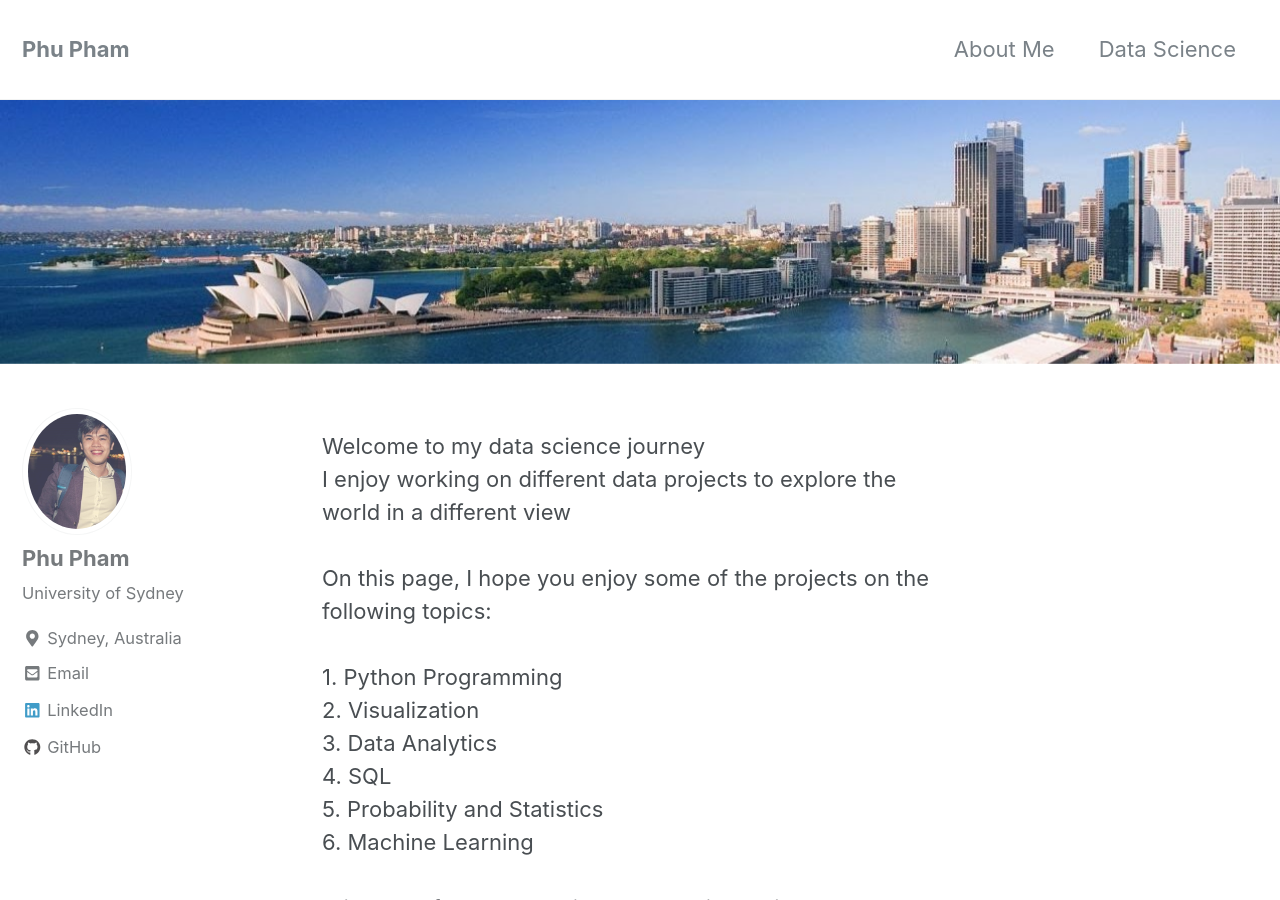
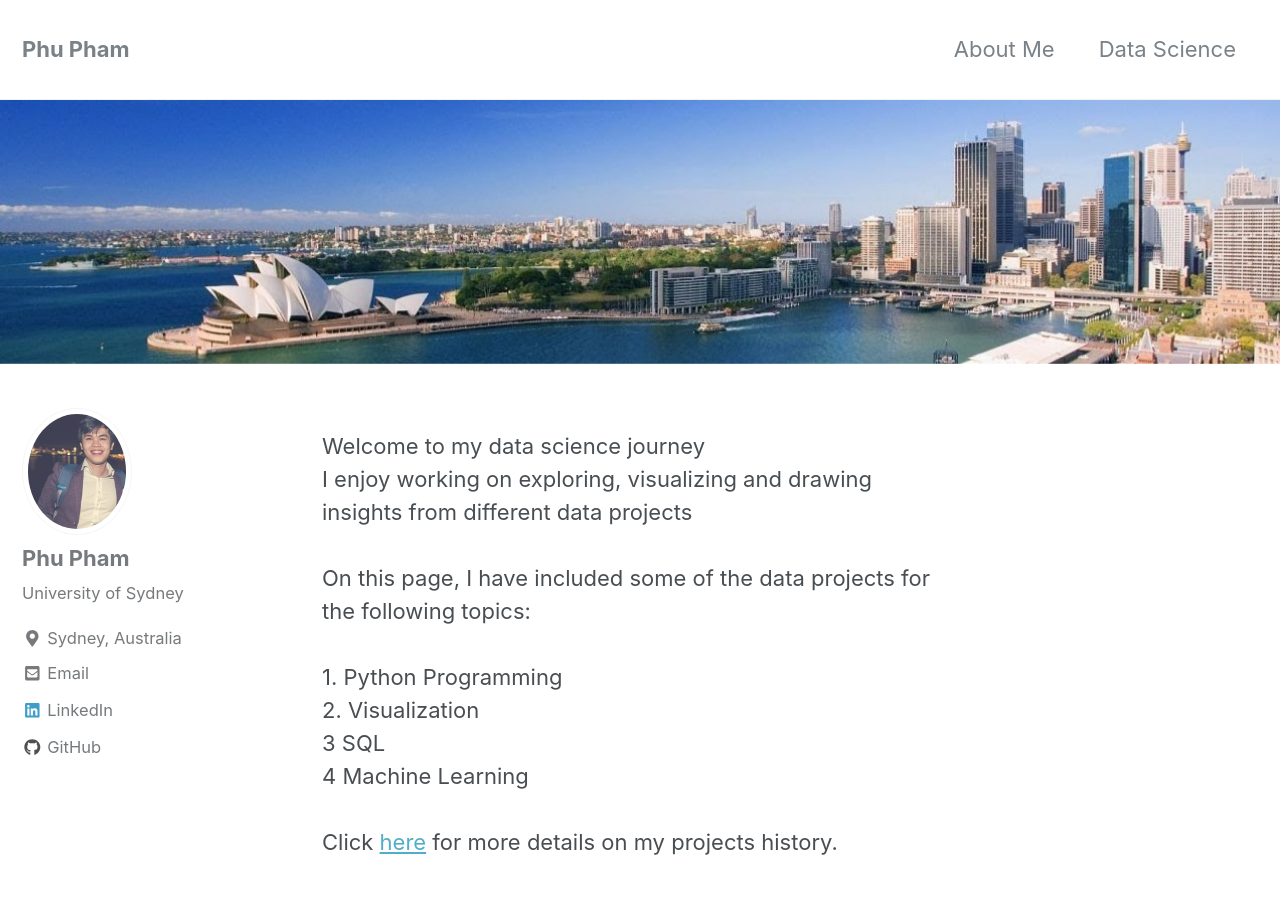
Before and after one commit to pphamnham/pphamnham.github.io, a Jekyll site: the page built from index.html, in a window 1280 px wide and 900 px high. Built offline with Jekyll 4.4.1, drawn with Linux system fonts in a browser that asks for light colours; nearby versions of some CDN libraries; the list of posts is cut into pages by our own code.

Commit message:
Update home.html

```diff
--- a/_layouts/home.html
+++ b/_layouts/home.html
@@ -6,18 +6,17 @@ layout: archive
 Welcome to my data science journey
 
 <br />
-I enjoy working on different data projects to explore the world in a different view
+
+I enjoy working on exploring, visualizing and drawing insights from different data projects
 <br />
 
 <br />
-On this page, I hope you enjoy some of the projects on the following topics:<br />
+On this page, I have included some of the data projects for the following topics:<br />
 <br />
 1. Python Programming<br />
 2. Visualization<br />
-3. Data Analytics<br />
-4. SQL<br />
-5. Probability and Statistics<br />
-6. Machine Learning<br />
+3  SQL<br />
+4  Machine Learning<br />
 
 <br />
 Click <a href="https://pphamnham.github.io/data-science/">here</a> for more details on my projects history.<br />
```
